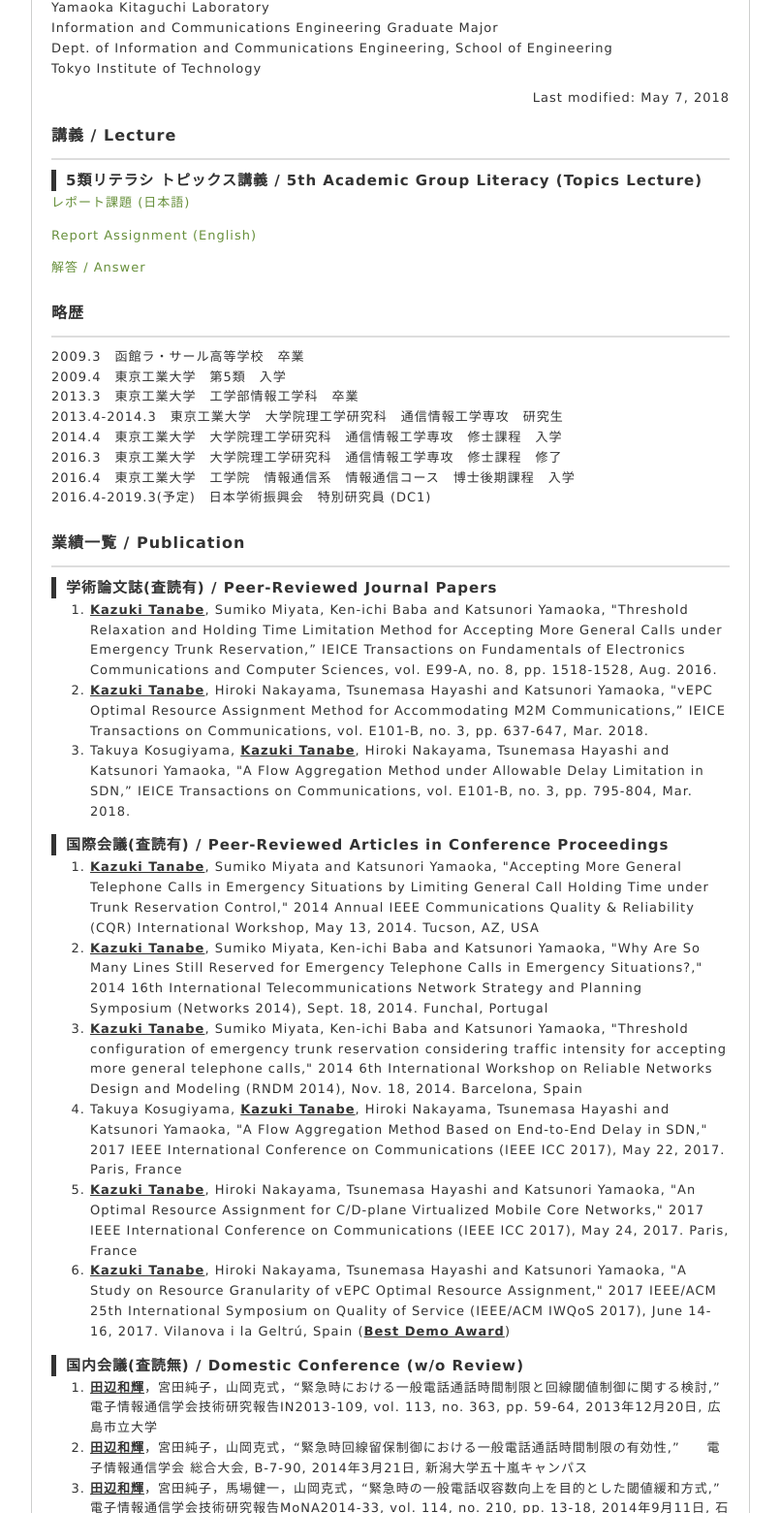
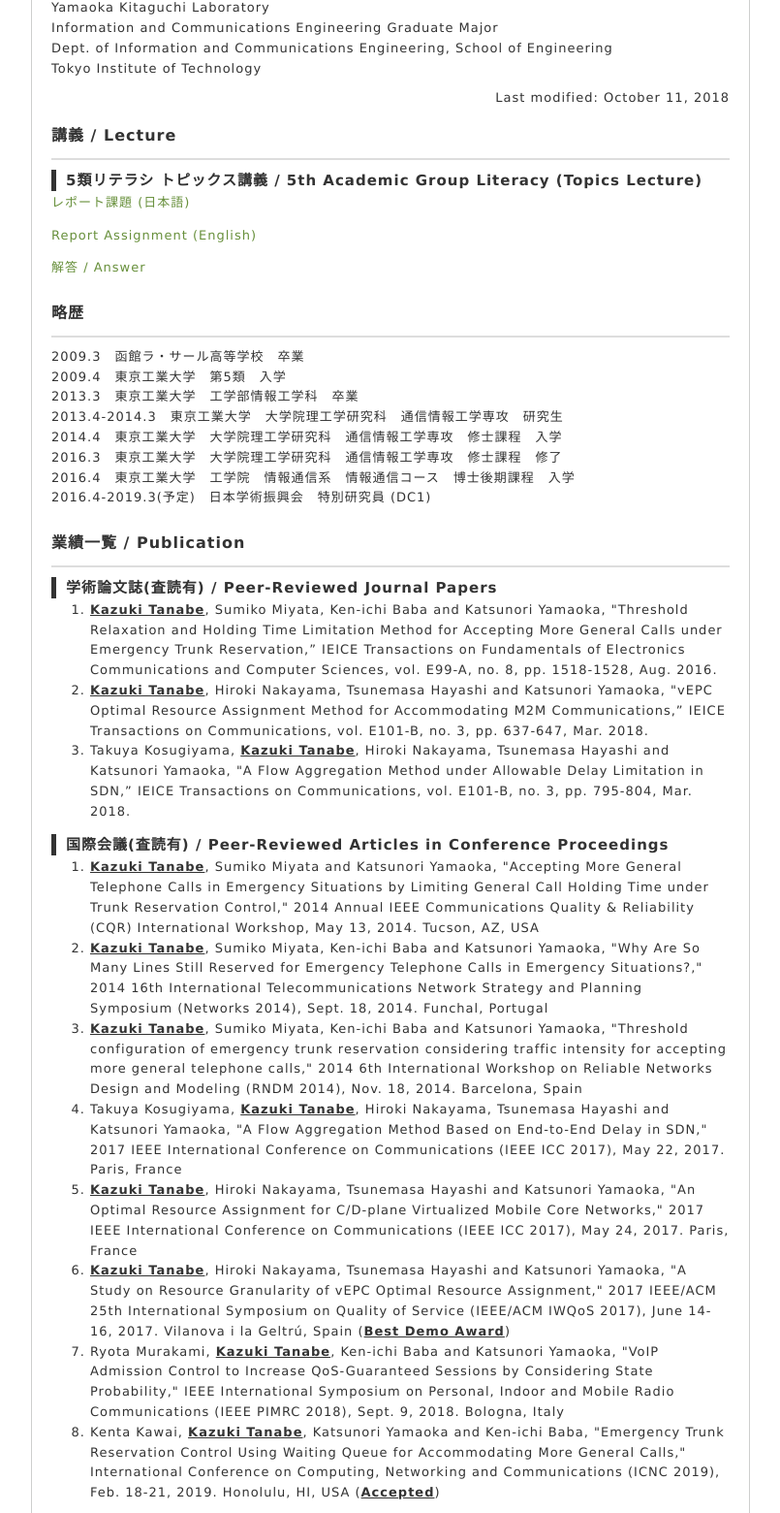
Before and after one commit to k-tanabe90/web, a plain HTML site: page index.html in a window 1280 px wide. Shown: the part 175-1735 px from the top of the page at 97% size, without its empty margins (237-1042 px from the left). Drawn offline with Linux system fonts and the light colour scheme.

Commit message:
Update index.html
update publications

```diff
--- a/index.html
+++ b/index.html
@@ -37,7 +37,7 @@
 	Tokyo Institute of Technology
       </p>
       <p>
-	<div align="right">Last modified: May 7, 2018</div>
+	<div align="right">Last modified: October 11, 2018</div>
       </p>
    </div><!-- /#header-->
    <div id="contents">
@@ -78,6 +78,10 @@
 	<li> <strong><ins>Kazuki Tanabe</ins></strong>, Hiroki Nakayama, Tsunemasa Hayashi and Katsunori Yamaoka, "An Optimal Resource Assignment for C/D-plane Virtualized Mobile Core Networks," 2017 IEEE International Conference on Communications (IEEE ICC 2017), May 24, 2017. Paris, France
 	</li>
 	<li> <strong><ins>Kazuki Tanabe</ins></strong>, Hiroki Nakayama, Tsunemasa Hayashi and Katsunori Yamaoka, "A Study on Resource Granularity of vEPC Optimal Resource Assignment," 	2017 IEEE/ACM 25th International Symposium on Quality of Service (IEEE/ACM IWQoS 2017),  June 14-16, 2017. Vilanova i la Geltrú, Spain (<strong><ins>Best Demo Award</ins></strong>)
+	</li>
+	<li> Ryota Murakami, <strong><ins>Kazuki Tanabe</ins></strong>, Ken-ichi Baba and Katsunori Yamaoka, "VoIP Admission Control to Increase QoS-Guaranteed Sessions by Considering State Probability," IEEE International Symposium on Personal, Indoor and Mobile Radio Communications (IEEE PIMRC 2018), Sept. 9, 2018. Bologna, Italy
+	</li>
+	<li> Kenta Kawai, <strong><ins>Kazuki Tanabe</ins></strong>, Katsunori Yamaoka and Ken-ichi Baba, "Emergency Trunk Reservation Control Using Waiting Queue for Accommodating More General Calls," International Conference on Computing, Networking and Communications (ICNC 2019), Feb. 18-21, 2019. Honolulu, HI, USA (<strong><ins>Accepted</ins></strong>)
 	</li>
       </ol>
       <h3>国内会議(査読無) / Domestic Conference (w/o Review)</h3>
@@ -125,6 +129,8 @@
 	</li>
 	<li> 村上亮太，<strong><ins>田辺和輝</ins></strong>，馬場健一，山岡克式，“VoIP受付制御における状態確率を考慮したQoSを満足する最大収容数決定法,” 電子情報通信学会 総合大会, B-7-26, 2018年3月21日, 東京電機大学千住キャンパス
 	</li>
+	<li> 川合健太，<strong><ins>田辺和輝</ins></strong>，山岡克式，馬場健一，“一般通話の待時を考慮した非常時回線留保制御による閾値設定法,” 電子情報通信学会 ソサイエティ大会, B-7-15, 2018年9月13日, 金沢大学角間キャンパス
+	</li>
       </ol>
    </div><!-- /#contents-->
    <div id="pageTop">
```
